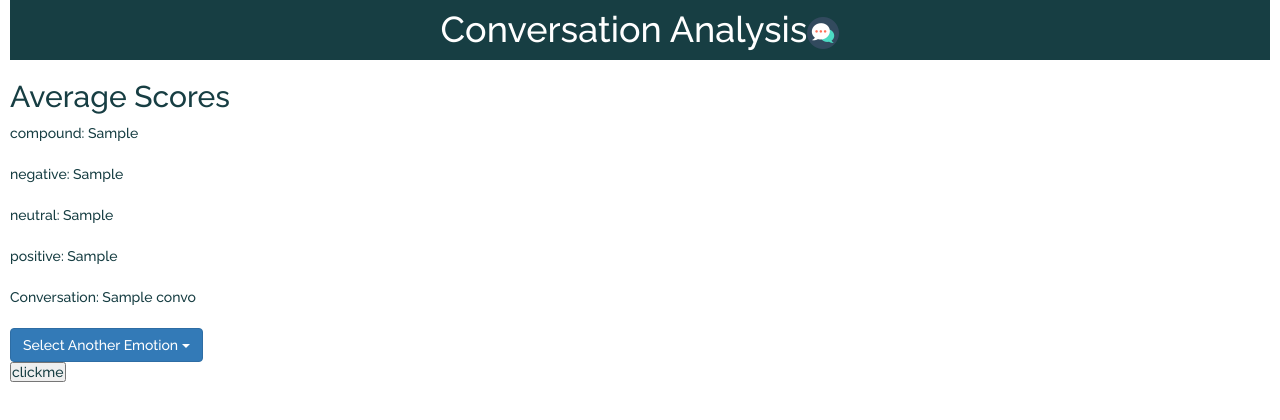
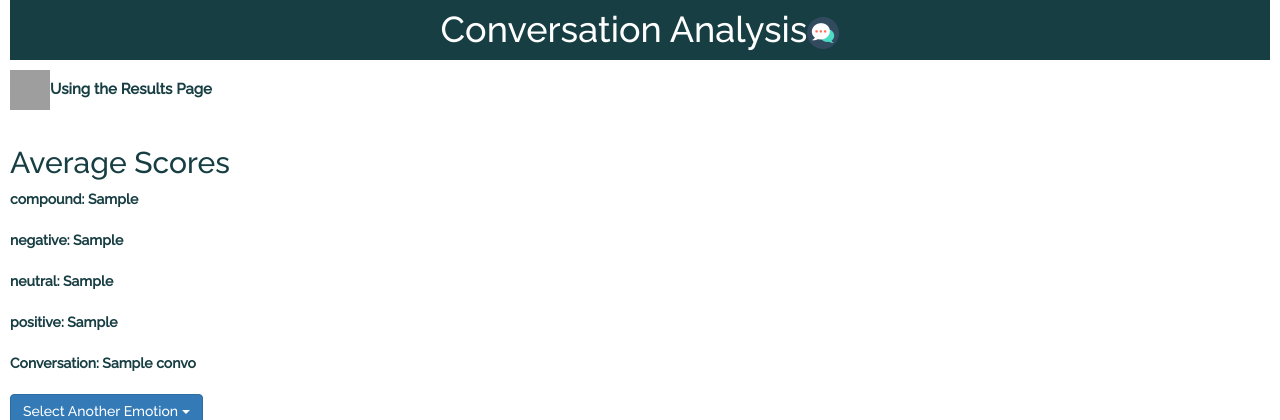
Before and after one commit to mgordon34/Conversation-Analysis, a Django app: template MainPage/templates/appTemps/results.html in a window 1280 px wide. Shown: the top 420 px of the page. Run offline with Django 3.2, Linux system fonts and the light colour scheme; the template is opened without the code that fills it: most values are stand-ins (such as "Sample title", 1, 10 or a date in 2020); parts of the project's set-up code (start-up, migrations or seed data) failed here and were passed over; some libraries are stand-ins or nearby versions; grey boxes are pictures that could not be loaded.

Commit message:
added hot air balloon on results page that tells the user how to navigate the page

```diff
--- a/MainPage/templates/appTemps/results.html
+++ b/MainPage/templates/appTemps/results.html
@@ -12,6 +12,28 @@
   <head>
     <script src="https://cdn.plot.ly/plotly-latest.min.js"></script>
   </head>
+
+  <div class="directions-header" id="directions-header">
+  <img src="https://img.clipartfest.com/c9209f3ed65eca36770e0e5657388825_transparent-light-bulb-with-white-lightbulb-clipart-transparent-background_420-420.png" width="40" height="40"><b>Using the Results Page</b>
+  </div><br>
+
+  <div class="directions-content" id="directions-content">
+    <b>At the top of the results page there is a static list of the average scores for the provided conversation.</p>
+
+    <p>Below this, there is a dynamic graph displaying speakers' emotion scores as the conversation goes on. The default emotion is set
+    to Anger, but by clicking the large blue "Select Another Emotion" drop-down you can select other emotions. The graph will be
+    updated in real-time to the new emotion scores.
+    By mousing-over the graph, additional icons will appear in the top right corner of the graph that allow you to save the graph to a
+    png image file, zoom, pan, various select options, and data point display options.
+    By clicking on one of the data points on the emotion graph, you can assign tags to a line of dialogue.</p>
+
+    <p>Below the emotion line graph, there is a bar graph displaying the words that appeared the most in the conversation and their
+    corresponding frequencies.
+    This graph has similar options to the emotion graph above on mouse-over.</p>
+
+    <p>Finally, at the very bottom of the results page is a button labeled "clickme" which creates resizable and draggable text-boxes
+    that can be used to jot down any comments or observations about the conversation analysis.</p>
+  </div>
 
   <div>
     <h2>Average Scores</h2>
```
